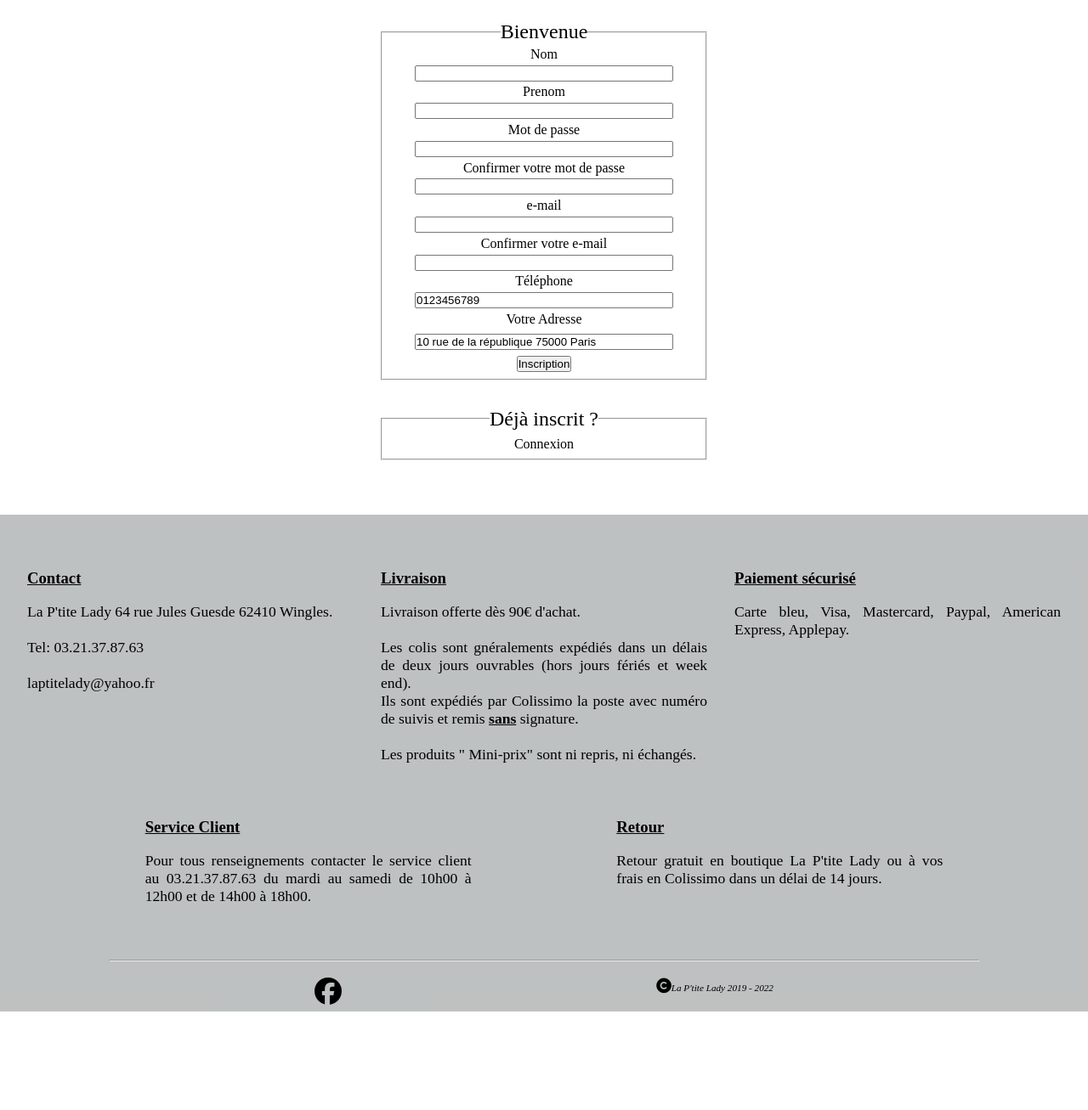
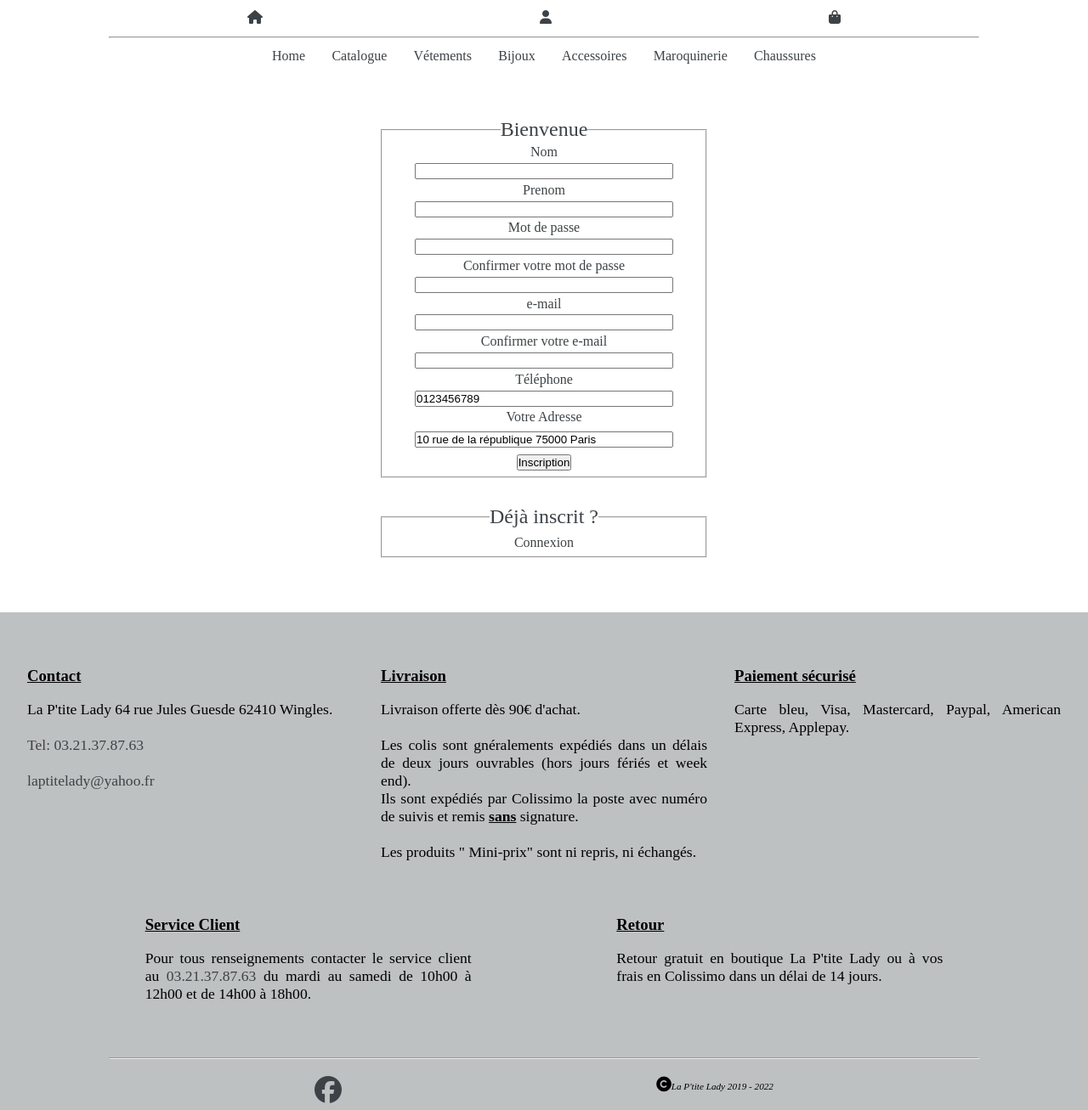
Before and after one commit to Skyjox/La-P-Tite-Lady, a PHP site: page /php/view_insc.php in a window 1280 px wide. Shown: the part 351-1658 px from the top of the page at 85% size. Before the commit the page ends 1542 px from the top, so only its background shows below. Run offline with PHP 8.4, Linux system fonts and the light colour scheme; some libraries are stand-ins or nearby versions; some web fonts are replaced.

Commit message:
Ajout des icônes dans le header Mise en place de la navbar Mise en place de la photo du header Mise en place de tout le css du header

```diff
--- a/css/style.css
+++ b/css/style.css
@@ -5,14 +5,86 @@
     box-sizing: border-box;
 }
 /* Fin reset */
+/*Début Font-face*/
+@font-face {
+    font-family: beyond;
+    src: url("../asset/polices/Beyond-Infinity-Demo.ttf");
+}
+/*Fin Font-face*/
 /*Début Header*/
+.livraison{
+    height:50px;
+    background-color: #90949494;
+    font-family: Geneva, Arial, sans-serif;
+    display: flex;
+    align-items: center;
+    justify-content: center;
+}
+h4{
+    font-size:1.2em;
+    text-align: center;
+    color:#ef90b8;
+}
+#photo{
+    display: flex;
+    justify-content: center;
+
+}
+#boutique{
+    width:1090px;
+    height:300px;
+    object-fit: cover;
+}
+#boxheader{
+    display: flex;
+    justify-content: center;
+    width:100%;
+    position:absolute;
+    top:15%;
+}
+#allico{
+    width:80%;
+    margin:1% 10% 1% 10%;
+}
+#icones{
+    list-style-type: none;
+    paddin-top:3%;
+    display: flex;
+    justify-content: space-around;
+    width:100%;
+}
+#icones a{
+    color:#3d4246;
+}
+#icones a:hover{
+    color: #ef90b8;
+}
+#allheader hr{
+    display: block;
+    width: 80%;
+    align-items: center;
+    margin:1% 10% 1% 10%   ;
+}
+
 h1{
-    font-size: 10rem;
+    font-size: 6rem;
+    font-family: beyond, Arial,Geneva,sans-serif;
+    color: blanchedalmond;
+    text-shadow: 5px 5px 5px black;
 }
+
 /*Fin Header*/
 /*Début Navbar*/
 #navbar{
+    display: flex;
+    justify-content: center;
+}
+#nav{
     display:flex;
+    width:50%;
+    justify-content:space-between;
+    list-style-type: none;
+    color:#3d4246;
 
 
 }
@@ -23,11 +95,13 @@
     width: 30%;
     justify-content: center;
     display:block;
+    color: #3d4246;
 }
 legend{
     font-size: 1.5rem;
     text-align: center;
     justify-content: center;
+    color: #3d4246;
 }
 #inscription{
     display: flex;
@@ -101,7 +175,7 @@
     width: 100%;
     justify-content: center;
     margin: 2% 0;
-    color:black;
+    color:#3d4246;
     text-decoration: none;
 }
 #connexion:hover{
@@ -118,7 +192,7 @@
 }
 footer a{
     text-decoration:none;
-    color: black;
+    color: #3d4246;
 }
 footer ul li{
     list-style-type: none;
--- a/php/include/header.php
+++ b/php/include/header.php
@@ -19,9 +19,27 @@
     <title>La P'tite Lady</title>
 </head>
 <body>
-<h1>La P'tite Lady</h1>
-<Div id="navbar">
-    <ul>
+<div class="livraison">
+    <h4>Livraison offerte à partir de 90€</h4>
+</div>
+    <div id="allheader">
+
+    <div id="photo">
+        <img src="../asset/img/header.jpg" alt="boutique" id="boutique">
+    </div>
+    <div id="boxheader">
+        <h1>La P tite Lady</h1>
+    </div>
+        <div id="allico">
+            <ul id="icones">
+                <li><a href="./home.php"><i class="fa-solid fa-house"></i></a></li>
+                <li><a href="./view_login.php"><i class="fa-solid fa-user "></i></a></li>
+                <li><a href="#"><i class="fa-solid fa-bag-shopping "></i></a></li>
+            </ul>
+        </div>
+        <hr>
+    <div id="navbar">
+        <ul id="nav">
             <li>Home</li>
             <li>Catalogue</li>
             <li>Vétements</li><!-- faire le menu déroulant en js -->
@@ -30,4 +48,5 @@
             <li>Maroquinerie</li><!-- faire le menu déroulant en js -->
             <li>Chaussures</li>
         </ul>
-</Div>
+    </div>
+</div>
```
Also changed, not shown: home.php (deleted, +0 -9 lines). Lines whose indentation alone changed are shown as unchanged.
